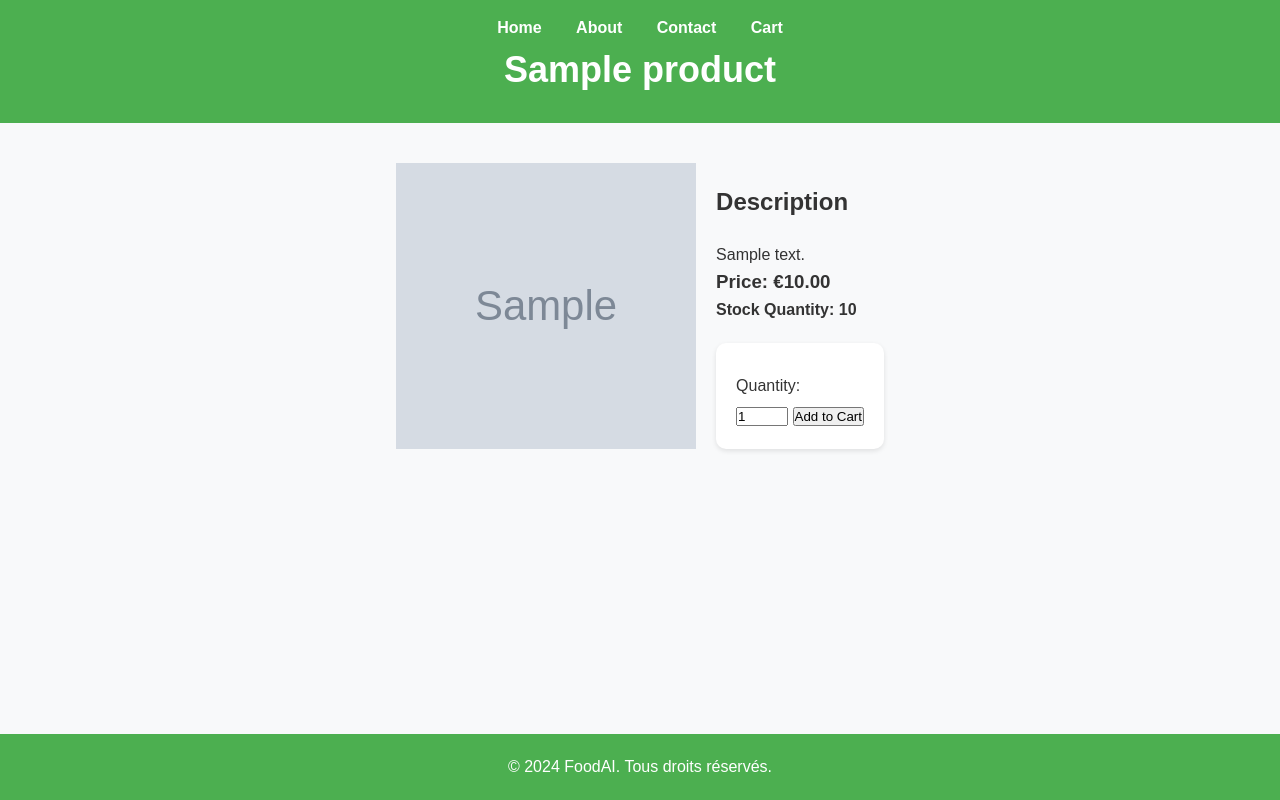
After one commit to Farel-JF/FoodAI, a Flask app: page /product/1 in a window 1280 px wide. The commit adds this page. Run offline with Flask 2, Linux system fonts and the light colour scheme; tables that the repository leaves empty hold one stand-in row (values such as "Sample post"); grey boxes marked "Sample" are stand-in pictures.

```diff
--- a/foodai/__init__.py
+++ b/foodai/__init__.py
@@ -4,13 +4,13 @@ from flask_bcrypt import Bcrypt
 from flask_login import LoginManager
 from flask_migrate import Migrate
 from sqlalchemy import create_engine
-
+import os
 
 
 # Initialize the app
 app = Flask(__name__)
 app.config['SQLALCHEMY_DATABASE_URI'] = 'mysql+pymysql://root:Farel275&@localhost/FoodAI'
-app.config['SECRET_KEY'] = 'your_secret_key'
+app.config['SECRET_KEY'] = 'Farel275&'
 
 # Initialize extensions
 db = SQLAlchemy(app)
--- a/foodai/models.py
+++ b/foodai/models.py
@@ -9,7 +9,7 @@ from markupsafe import Markup
 
 # Import db from your app's __init__.py
 from foodai import db
-
+db = SQLAlchemy()
 # Define your User model
 class User(db.Model, UserMixin):
     __tablename__ = 'Users'
--- a/foodai/routes.py
+++ b/foodai/routes.py
@@ -1,13 +1,9 @@
-from flask import render_template, url_for, flash, redirect, request
-from flask_login import (
-    login_user,
-    logout_user,
-    current_user,
-    login_required,
-)
+from flask import render_template, url_for, flash, redirect, request, session
+from flask_login import login_user, logout_user, current_user, login_required
 from foodai import app, bcrypt, db, login_manager
 from foodai.models import User
 from foodai.form import RegistrationForm, LoginForm
+from foodai.models import Products
 
 @app.route("/")
 @app.route('/home')
@@ -26,6 +22,29 @@ def contact():
 def protein():
     return render_template('protein.html')
 
+@app.route('/products')  # Endpoint for listing all products
+def products():
+    # Logic to fetch and display all products
+    return render_template('products.html', title="Products")
+
+@app.route('/product/<int:product_id>')
+def product(product_id):
+    # Fetch the product from the database
+    product_details = Products.query.get(product_id)
+
+    # Check if the product exists
+    if product_details is None:
+        flash("Product not found.", "danger")
+        return redirect(url_for('home'))  # Redirect to home if not found
+
+    return render_template('product.html', product=product_details)
+
+
+
+def get_product_by_id(product_id):
+    return Product.query.get(product_id)  # Assuming Product is your model
+
+
 @app.route('/healthy_meals')
 def healthy_meals():
     return render_template('healthy_meals.html')
@@ -38,44 +57,53 @@ def energy_drinks():
 def ai_helper():
     return render_template('ai_helper.html')
 
-app.secret_key = 'votre_cle_secrete'  # Remplacez par une clé secrète réelle
+app.secret_key = 'Farel275&'  # Remplacez par une clé secrète réelle
 
 @app.route('/payment', methods=['GET', 'POST'])
 def payment():
-    # Obtenez le panier de la session
     cart = session.get('cart', [])
-
-    # Calculez le prix total
     total_price = sum(item['price'] * item['quantity'] for item in cart)
-
-    # Formatage du prix total en tant que chaîne avec deux décimales
     total_price_formatted = "{:.2f}".format(total_price)
 
     if request.method == 'POST':
-        # Gérer la logique de paiement ici
-        pass  # Remplacez par votre logique de traitement de paiement
+        # Handle payment processing logic here
+        session.pop('cart', None)  # Clear the cart after payment
+        flash("Payment successful!", "success")
+        return redirect(url_for('home'))
 
-    # Rendre la page de paiement avec le prix total
     return render_template('payment.html', total_price=total_price_formatted)
 
+@app.route('/cart', methods=['GET'])
+def cart():
+    cart = session.get('cart', [])
+    return render_template('cart.html', cart=cart)
 
-@app.route('/add_to_cart', methods=['POST'])
-def add_to_cart():
-    item = {
-        'product': request.form['product'],
-        'price': float(request.form['price']),
-        'quantity': int(request.form['quantity'])
-    }
+@app.route('/add_to_cart/<int:product_id>', methods=['POST'])
+def add_to_cart(product_id):
+    # Logic to add the product to the cart
+    product = Products.query.get(product_id)
+    if product:
+        # Assuming you have logic to initialize the cart
+        item = {
+            'product_id': product.product_id,
+            'product_name': product.name,
+            'price': str(product.price),  # Store as string for session
+            'quantity': 1  # Default to 1 for simplicity
+        }
 
-    # Initialisez le panier si ce n'est pas encore fait
-    if 'cart' not in session:
-        session['cart'] = []
+        # Initialize cart if it doesn't exist
+        if 'cart' not in session:
+            session['cart'] = []
 
-    # Ajoutez l'item au panier
-    session['cart'].append(item)
-    session.modified = True  # Indiquez que la session a été modifiée
+        # Append product to cart
+        session['cart'].append(item)
+        session.modified = True
 
-    return redirect(url_for('home'))  # Redirigez vers la page d'accueil ou une autre page
+        flash(f"{product.name} has been added to your cart!", "success")
+        return redirect(url_for('product', product_id=product.product_id))
+
+    flash("Product not found.", "danger")
+    return redirect(url_for('home'))
 
 @login_manager.user_loader
 def load_user(user_id):
@@ -86,15 +114,10 @@ def register():
     if current_user.is_authenticated:
         return redirect(url_for("home"))
 
-    form = RegistrationForm()  # Initialize the form
+    form = RegistrationForm()
     if form.validate_on_submit():
-        # Hash the password within the context of the route
         hashed_password = bcrypt.generate_password_hash(form.password.data).decode("utf-8")
-        user = User(
-            name=form.name.data,
-            email=form.email.data,
-            password=hashed_password,
-        )
+        user = User(name=form.name.data, email=form.email.data, password=hashed_password)
         db.session.add(user)
         db.session.commit()
         flash(f"Account created successfully for {form.name.data}", "success")
@@ -105,9 +128,9 @@ def register():
 @app.route("/login", methods=['GET', 'POST'])
 def login():
     if current_user.is_authenticated:
-        return redirect(url_for('home'))  # Redirect if already logged in
+        return redirect(url_for('home'))
 
-    form = LoginForm()  # Initialize the form
+    form = LoginForm()
     if form.validate_on_submit():
         user = User.query.filter_by(email=form.email.data).first()
         if user and bcrypt.check_password_hash(user.password, form.password.data):
--- a/foodai/static/styles.css
+++ b/foodai/static/styles.css
@@ -519,3 +519,48 @@ footer {
         width: 120px; /* Adjust logo size for mobile */
     }
 }
+
+/* product css */
+body {
+    font-family: Arial, sans-serif;
+    margin: 0;
+    padding: 0;
+    background-color: #f8f9fa;
+}
+
+header {
+    background-color: #4CAF50;
+    color: white;
+    padding: 15px;
+    text-align: center;
+}
+
+nav ul {
+    list-style-type: none;
+    padding: 0;
+}
+
+nav ul li {
+    display: inline;
+    margin-right: 20px;
+}
+
+.product-details {
+    display: flex;
+    justify-content: center;
+    padding: 20px;
+}
+
+.product-info {
+    margin-left: 20px;
+}
+
+footer {
+    text-align: center;
+    padding: 20px;
+    background-color: #4CAF50;
+    color: white;
+    position: absolute;
+    width: 100%;
+    bottom: 0;
+}
--- a/foodai/templates/payment.html
+++ b/foodai/templates/payment.html
@@ -49,7 +49,7 @@
 
             <button type="submit" class="btn">Payer</button>
         </form>
-        <p>Retourner au <a href="{{ url_for('products') }}">Catalogue</a>.</p>
+        <p>Retourner au <a  href="{{ url_for('product', product_id=product.id) }}">Catalogue</a>.</p>
     </section>
 
     <!-- Footer -->
--- /dev/null
+++ b/foodai/templates/product.html
@@ -0,0 +1,45 @@
+<!DOCTYPE html>
+<html lang="fr">
+<head>
+    <meta charset="UTF-8">
+    <meta name="viewport" content="width=device-width, initial-scale=1.0">
+    <title>{{ product.name }} - FoodAI</title>
+    <link rel="stylesheet" href="{{ url_for('static', filename='styles.css') }}">
+</head>
+<body>
+    <header>
+        <nav>
+            <ul>
+                <li><a href="{{ url_for('home') }}">Home</a></li>
+                <li><a href="{{ url_for('about') }}">About</a></li>
+                <li><a href="{{ url_for('contact') }}">Contact</a></li>
+                <li><a href="{{ url_for('cart') }}">Cart</a></li>
+            </ul>
+        </nav>
+        <h1>{{ product.name }}</h1>
+    </header>
+
+    <main>
+        <div class="product-details">
+            <img src="{{ product.image_url }}" alt="{{ product.name }}" style="max-width: 300px; max-height: 300px;">
+            <div class="product-info">
+                <h2>Description</h2>
+                <p>{{ product.description }}</p>
+                <h3>Price: €{{ product.price }}</h3>
+                <h4>Stock Quantity: {{ product.stock_quantity }}</h4>
+
+                <form action="{{ url_for('add_to_cart') }}" method="POST">
+                    <input type="hidden" name="product_id" value="{{ product.product_id }}">
+                    <label for="quantity">Quantity:</label>
+                    <input type="number" name="quantity" id="quantity" value="1" min="1" max="{{ product.stock_quantity }}">
+                    <button type="submit">Add to Cart</button>
+                </form>
+            </div>
+        </div>
+    </main>
+
+    <footer>
+        <p>&copy; 2024 FoodAI. Tous droits réservés.</p>
+    </footer>
+</body>
+</html>
```
Also changed, not shown: foodai/templates/products.html (+7 -7 lines).
